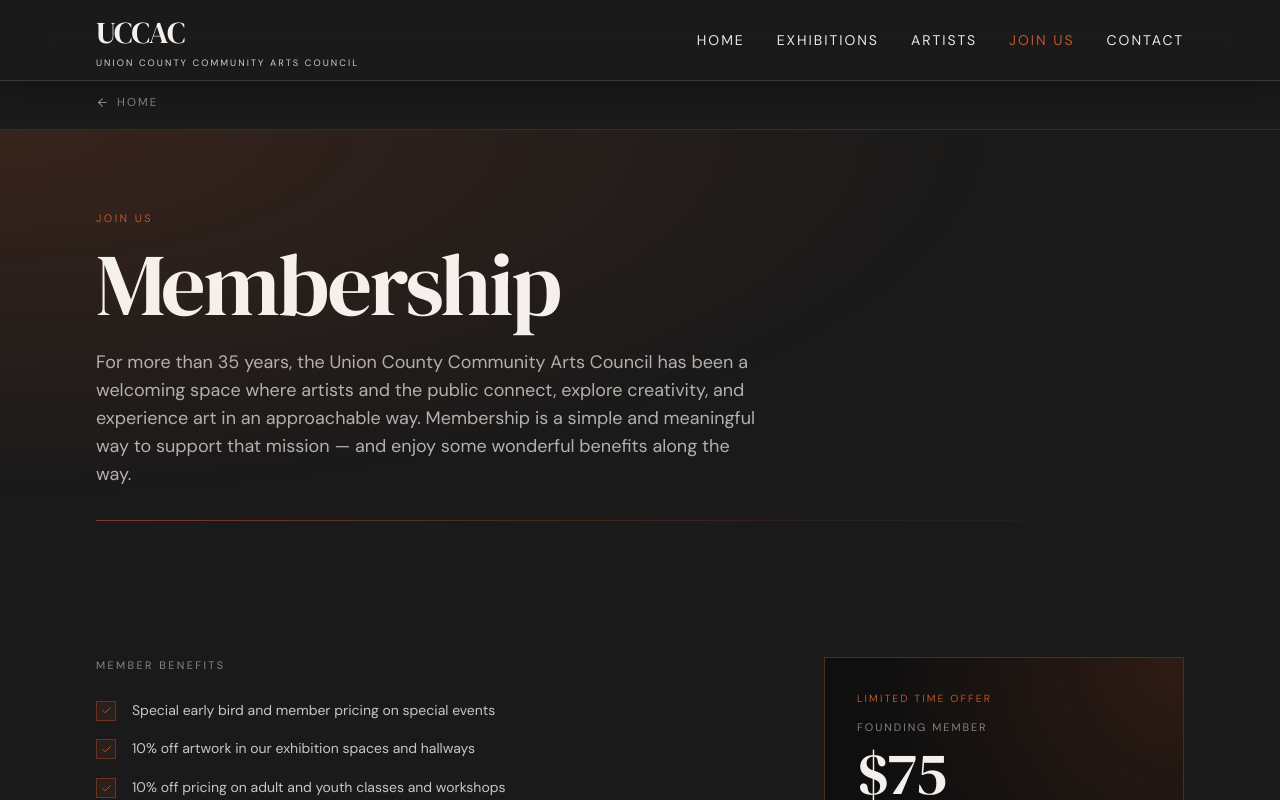
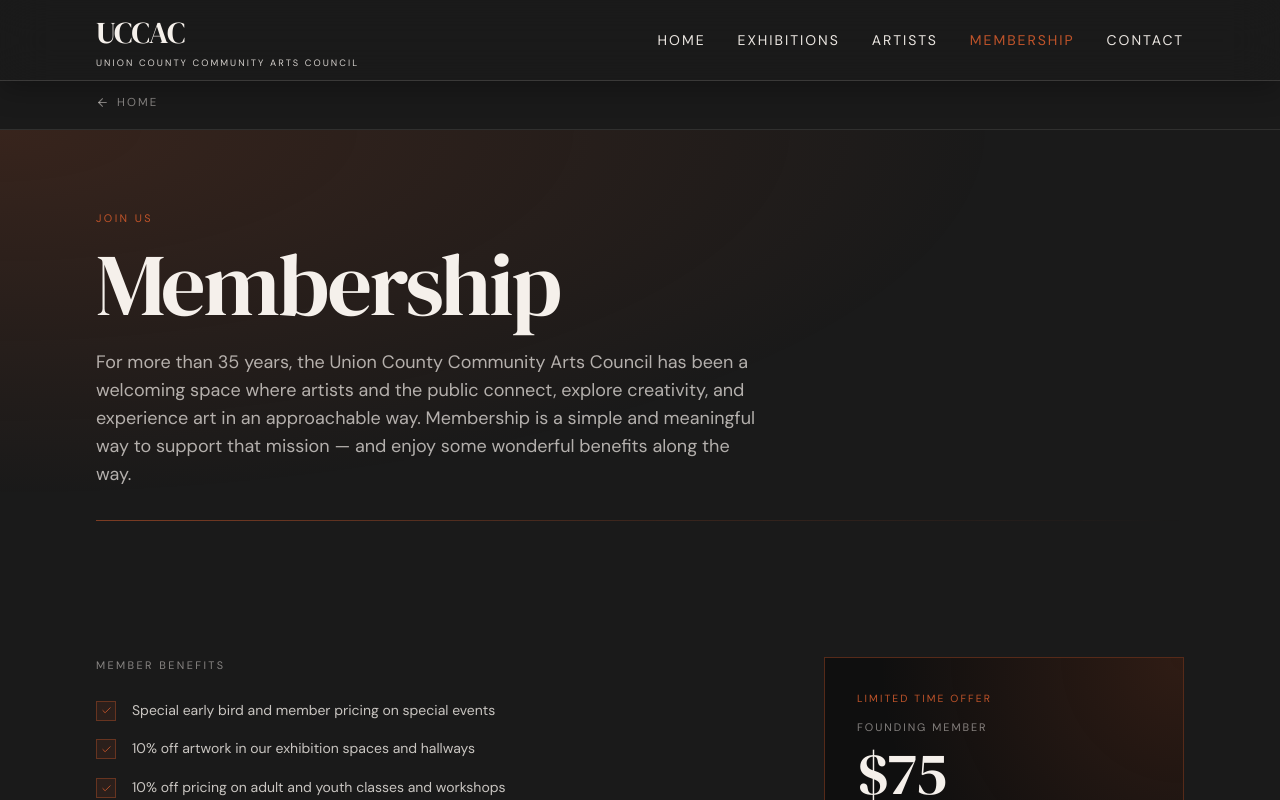
Before and after one commit to gpellis87/ucac-site, a Next.js app: page /membership in a window 1280 px wide. Shown: the top 800 px of the page. Built offline with nearby package versions, Linux system fonts and the light colour scheme.

Commit message:
Rename nav link to Membership

```diff
--- a/src/components/SiteNav.tsx
+++ b/src/components/SiteNav.tsx
@@ -10,7 +10,7 @@
   { href: "/",            label: "Home" },
   { href: "/exhibits",    label: "Exhibitions" },
   { href: "/artists",     label: "Artists" },
-  { href: "/membership",  label: "Join Us" },
+  { href: "/membership",  label: "Membership" },
   { href: "/contact",     label: "Contact" },
 ];
 
```
